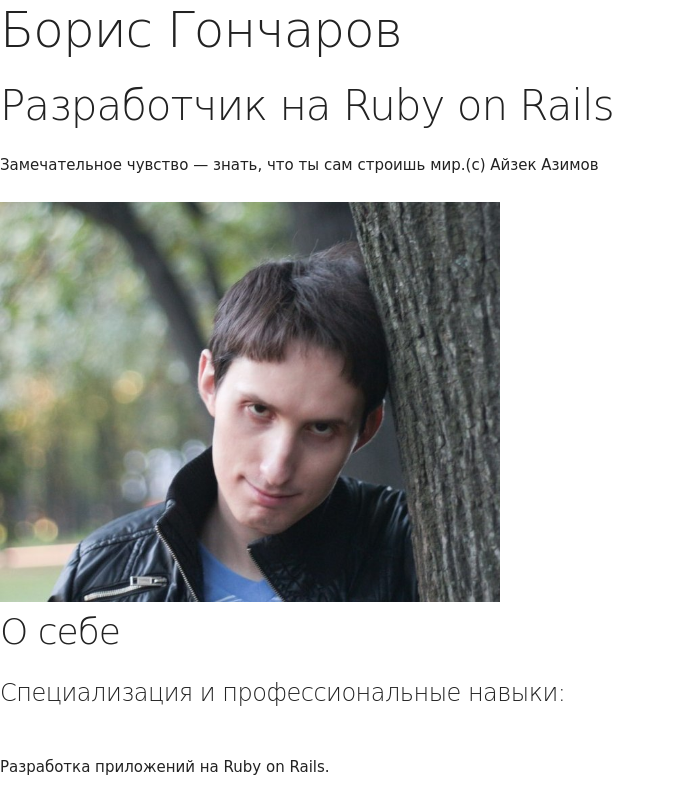
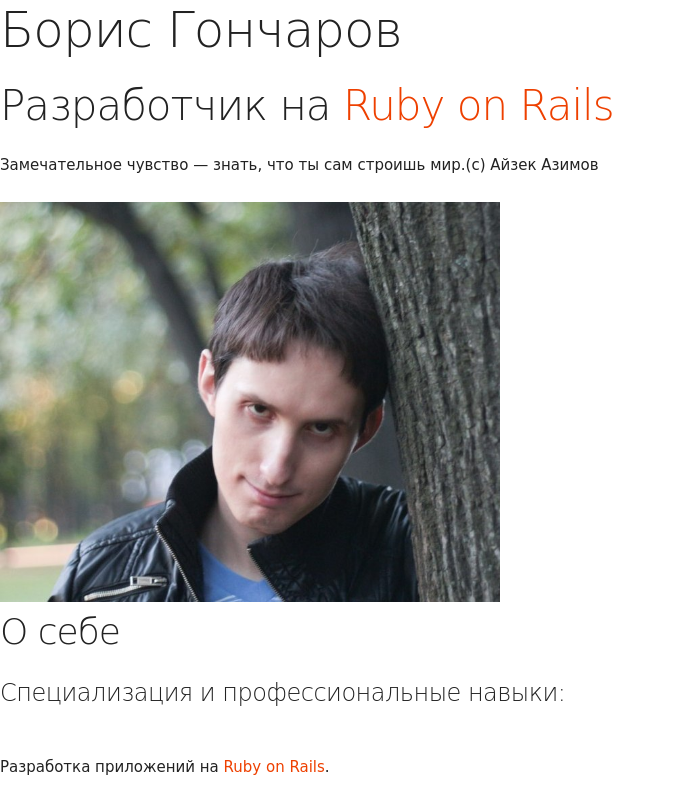
Before and after one commit to BorisGoncharov/resume, a plain HTML site: page index.html in a window 1280 px wide. Shown: the top 800 px of the page, without its empty margins (0-675 px from the left). Drawn offline with Linux system fonts and the light colour scheme; a web font is replaced by a local one.

Commit message:
Update index.html

```diff
--- a/index.html
+++ b/index.html
@@ -11,7 +11,7 @@
 <body>
 <div>
     <h1>Борис Гончаров</h1>
-    <h2>Разработчик на Ruby on Rails</h2>
+    <h2>Разработчик на <font color=#EE4000>Ruby on Rails</font></h2>
     <p>Замечательное чувство — знать, что ты сам строишь мир.(с) Айзек Азимов</p>
     <img src="boriss.jpg" width="500" height="400" alt="[Фото]" />
 </div>
@@ -21,7 +21,7 @@
 
     <h5>Специализация и профессиональные навыки:</h5>
     <br>
-    <p> Разработка приложений на Ruby on Rails.</p>
+    <p> Разработка приложений на <font color=#EE4000>Ruby on Rails</font>.</p>
     <p> Проектирование взаимодействия с пользователем. Дизайн интерфейсов.</p>
     <p> Кроссбраузерная отзывчивая вёрстка. Программирование клиентской части.</p>
     <p> Интегральное и модульное тестирование.</p>
```
